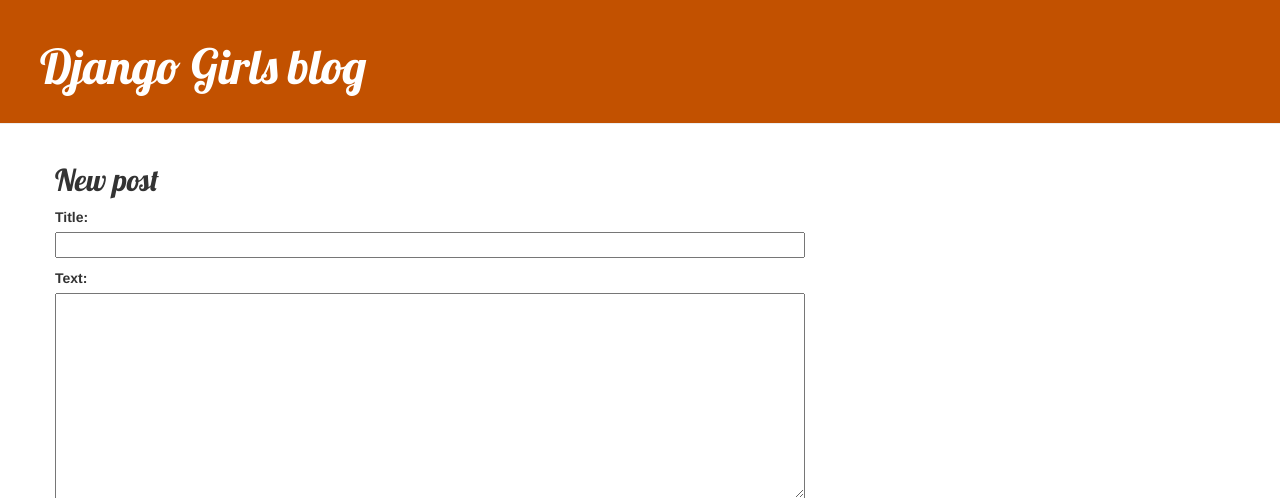
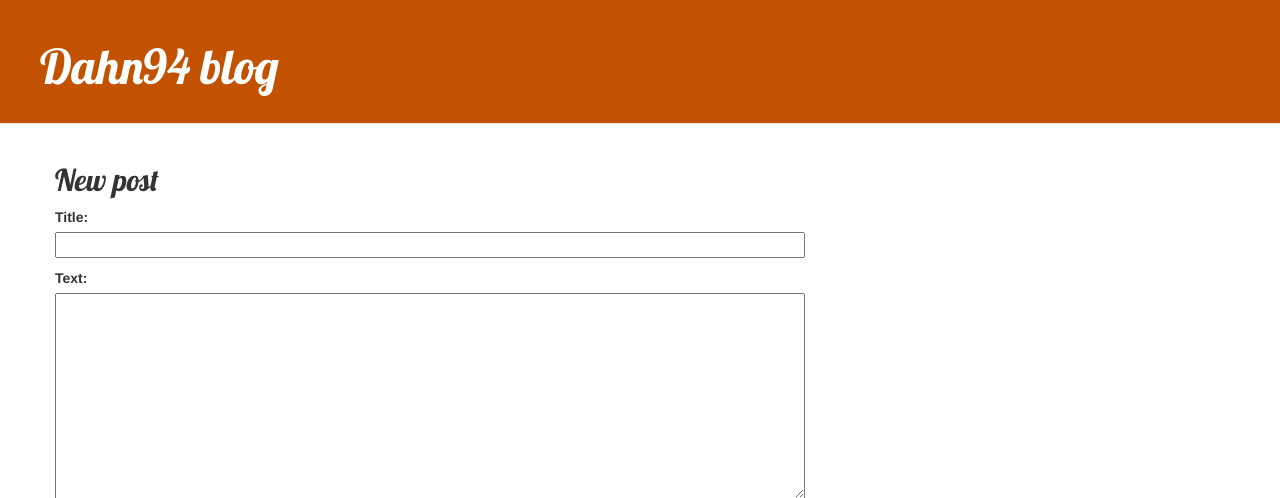
Before and after one commit to dahn94/my-first-blog, a Django app: page /post/new/ in a window 1280 px wide. Shown: the top 498 px of the page. Run offline with Django 3.2, Linux system fonts and the light colour scheme; some libraries are stand-ins or nearby versions.

Commit message:
Added my nick-name to blog main.

```diff
--- a/blog/templates/blog/base.html
+++ b/blog/templates/blog/base.html
@@ -1,7 +1,7 @@
 {% load static %}
 <html>
 <head>
-    <title>Django Girls blog</title>
+    <title>Dahn94 blog</title>
     <link rel="stylesheet" href="//maxcdn.bootstrapcdn.com/bootstrap/3.2.0/css/bootstrap.min.css">
     <link rel="stylesheet" href="//maxcdn.bootstrapcdn.com/bootstrap/3.2.0/css/bootstrap-theme.min.css">
     <link rel="stylesheet" href="{% static 'css/blog.css' %}">
@@ -12,7 +12,7 @@
         {% if user.is_authenticated %}
     <a href="{% url 'post_new' %}" class="top-menu"><span class="glyphicon glyphicon-plus"></span></a>
 {% endif %}
-        <h1><a href="/">Django Girls blog</a></h1>
+        <h1><a href="/">Dahn94 blog</a></h1>
     </div>
     <div class="content container">
         <div class="row">
```
